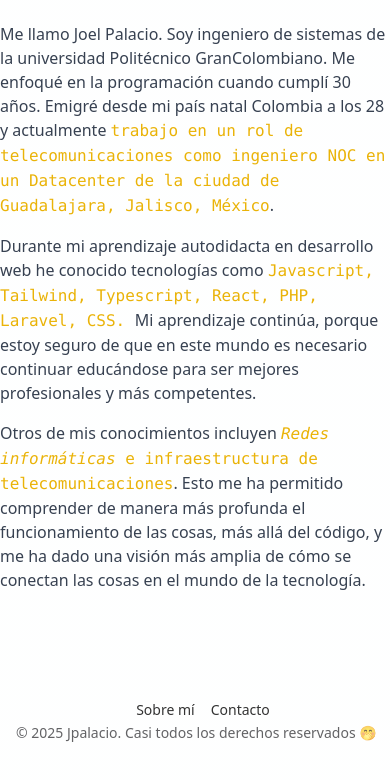
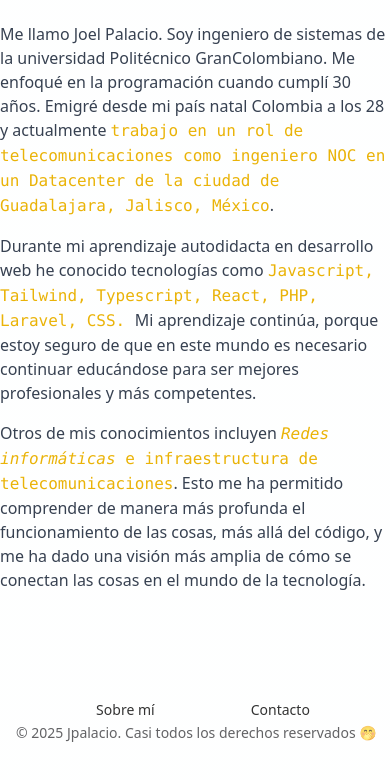
Before and after one commit to JPalacio3/Portafolio, an Astro site: page / in a window 390 px wide. Shown: the part 5372-6152 px from the top of the page. Built offline with nearby package versions, Linux system fonts and the light colour scheme; Astro itself is replaced by a stand-in of ours.

Commit message:
Ajustar la alineación de los elementos en el pie de página para mejorar la presentación

```diff
--- a/src/components/Footer.astro
+++ b/src/components/Footer.astro
@@ -9,7 +9,7 @@ const currentYear = new Date().getFullYear();
 		class="rounded-lg w-full max-w-screen-xl mx-auto md:flex md:items-center md:justify-between py-4"
 	>
 		<ul
-			class="flex flex-wrap items-center justify-center mt-3 text-sm font-medium dark:text-white/90 sm:mt-0 md:justify-start"
+			class="flex flex-wrap items-center justify-evenly mt-3 text-sm font-medium dark:text-white/90 sm:mt-0 md:justify-start"
 		>
 			<li>
 				<a href="/#sobre-mi" class="hover:underline me-4 md:me-6">Sobre mí</a>
```
